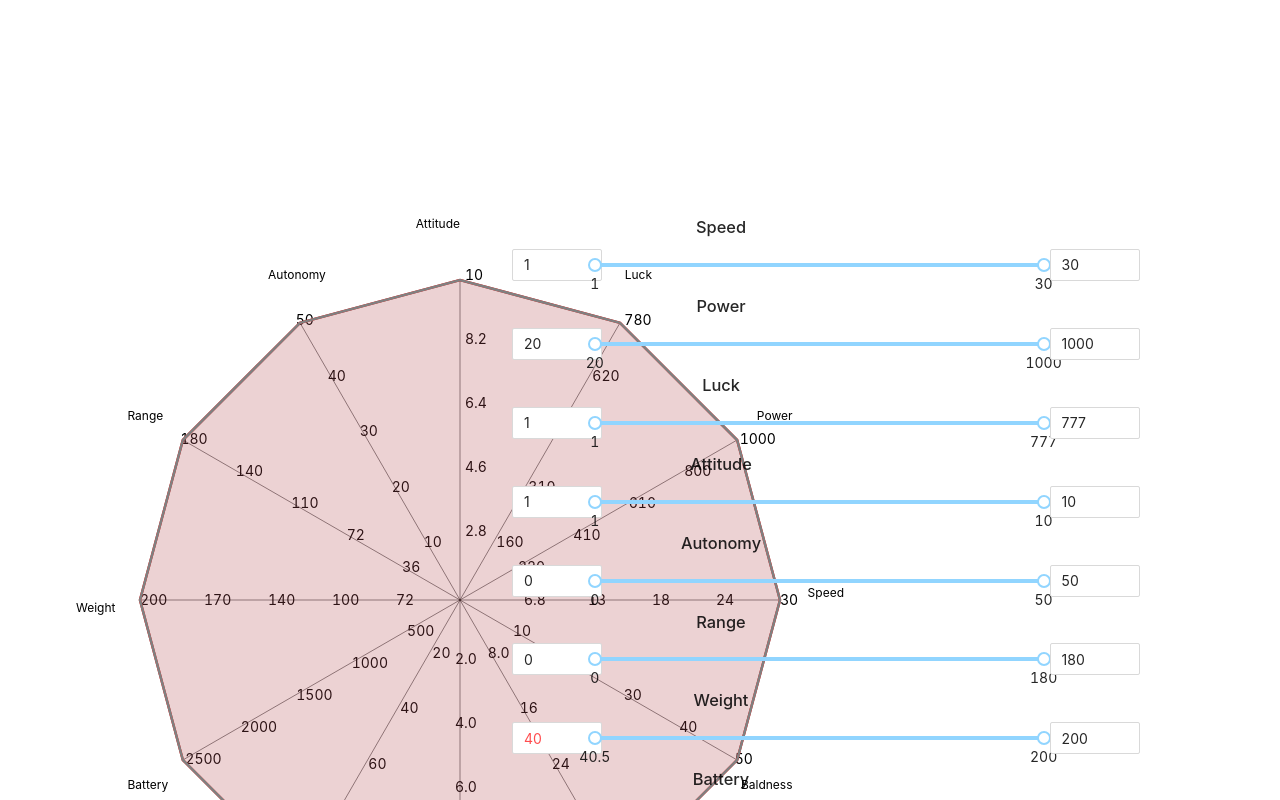
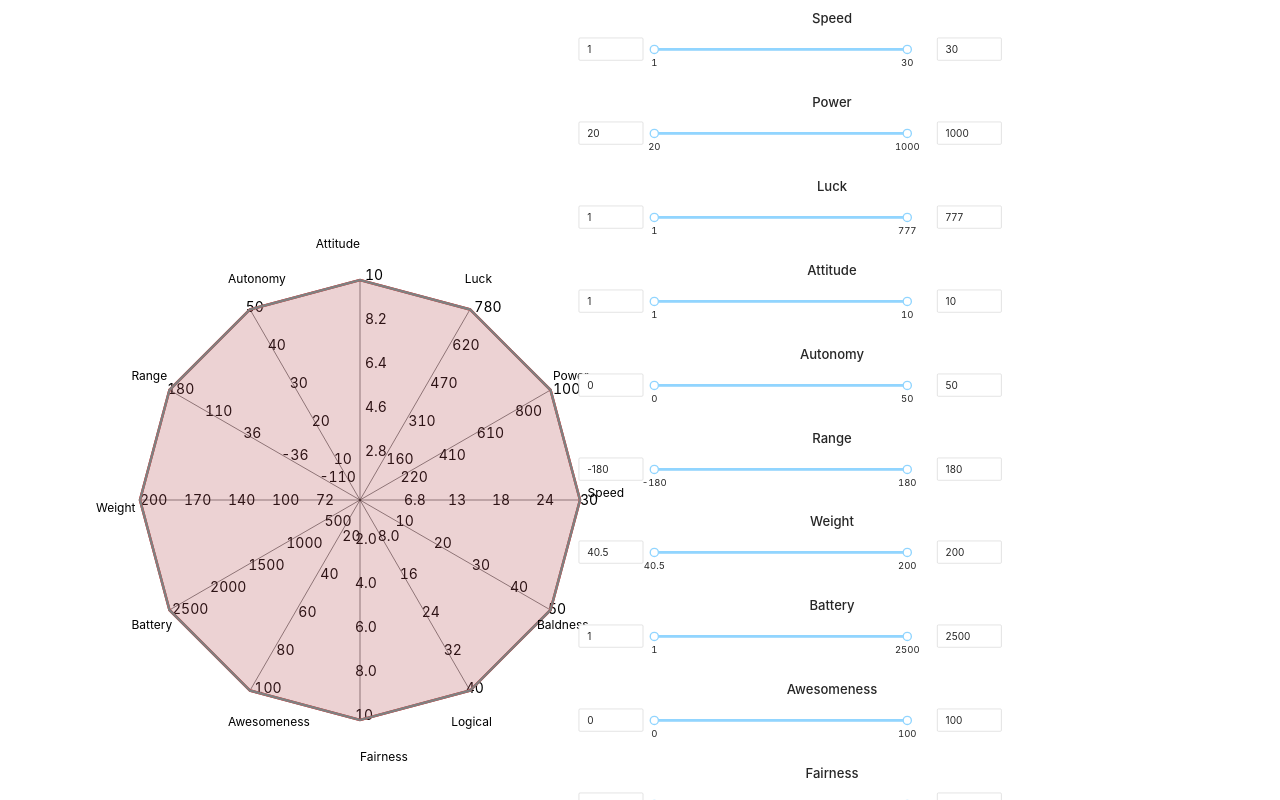
Before and after one commit to RusuVasile0309/RadarChart, a React (Create React App) app: page / in a window 1280 px wide. Shown: the top 800 px of the page. Built offline with nearby package versions, Linux system fonts and the light colour scheme.

Commit message:
electron

```diff
--- a/src/App.js
+++ b/src/App.js
@@ -36,15 +36,15 @@ function App() {
     },
     {
       label: "Range",
-      min: 0,
+      min: -180,
       max: 180,
-      values: [0, 180],
+      values: [-180, 180],
     },
     {
       label: "Weight",
       min: 40.5,
       max: 200,
-      values: [40, 200],
+      values: [40.5, 200],
     },
     {
       label: "Battery",
--- a/src/MainComponent.jsx
+++ b/src/MainComponent.jsx
@@ -44,8 +44,9 @@ const MainComponent = ({ data }) => {
             <div style={{ height: "100%", width: "40%" }}>
                 <RadarComponent data={modifiedData} />
             </div>
-            <div style={{ marginTop: "200px", height: "100%", width: "60%" }}>
+            <div style={{ height: "100%", width: "50%" }}>
                 {modifiedData.map((elem) =>
+                    <div style={{ margin: "0px" }}>
                         <SliderComponent
                             start={elem.min}
                             end={elem.max}
@@ -54,7 +55,9 @@ const MainComponent = ({ data }) => {
                             defaultValues={[elem.values[0], elem.values[1]]}
                             onChangeInputLeft={(value) => onChangeInputLeft(value, elem.label)}
                             onChangeInputRight={(value) => onChangeInputRight(value, elem.label)}
-                    />)
+                        />
+                    </div>
+                )
                 }
 
             </div>
--- a/src/RadarComponents.jsx
+++ b/src/RadarComponents.jsx
@@ -93,8 +93,8 @@ const RadarComponent = ({ data }) => {
                 startingAngle={0}
                 renderAxesOverPolygons={true}
                 domains={domains}
-                width={800}
-                height={800}
+                width={600}
+                height={600}
                 margin={{ left: 80, right: 80, top: 80, bottom: 80 }}
 
             />
--- a/src/Slider.jsx
+++ b/src/Slider.jsx
@@ -6,12 +6,11 @@ const SliderComponent = ({ start, end, nameTag, onChange, defaultValues, onChang
         0: start,
         100: end
     }
-    //console.log(defaultValues)
-    if (nameTag === "Luck") console.log(defaultValues[0])
-    return (<div style={{ display: "flex", flexDirection: "column" }}>
-        <h3 style={{ marginRight: "350px", marginTop: "15px" }}>{nameTag}</h3>
-        <div style={{ height: "30px", display: "flex", flexDirection: "row" }}>
-            <div style={{ width: "10%" }}>
+
+    return (<div style={{ display: "flex", flexDirection: "column", transform: "scale(0.8)" }}>
+        <h3 style={{ textAlign: " center" }}>{nameTag}</h3>
+        <div style={{ display: "flex", flexDirection: "row" }}>
+            <div style={{ width: "10%", transform: "scale(0.9)" }}>
                 <InputNumber
                     min={start}
                     max={defaultValues[1]}
@@ -19,7 +18,7 @@ const SliderComponent = ({ start, end, nameTag, onChange, defaultValues, onChang
                     onChange={onChangeInputLeft}
                 />
             </div>
-            <div style={{ width: "60%" }}>
+            <div style={{ width: "60%", transform: "scale(0.85)" }}>
                 <Slider
                     disabled={false}
                     defaultValue={[defaultValues[0] * 100 / (end - start), defaultValues[1] * 100 / (end - start)]}
@@ -30,7 +29,7 @@ const SliderComponent = ({ start, end, nameTag, onChange, defaultValues, onChang
                     value={[(defaultValues[0] - start) * 100 / (end - start), (defaultValues[1] - start) * 100 / (end - start)]}
                 />
             </div>
-            <div style={{ width: "10%" }}>
+            <div style={{ width: "10%", transform: "scale(0.9)" }}>
                 <InputNumber
                     min={start}
                     max={end}
```
Also changed, not shown: package.json (+9 -1 lines), public/electron.js (added, +47 -0 lines), 1 other file (tests, documents, lock files or other folders). Lines whose indentation alone changed are shown as unchanged.
